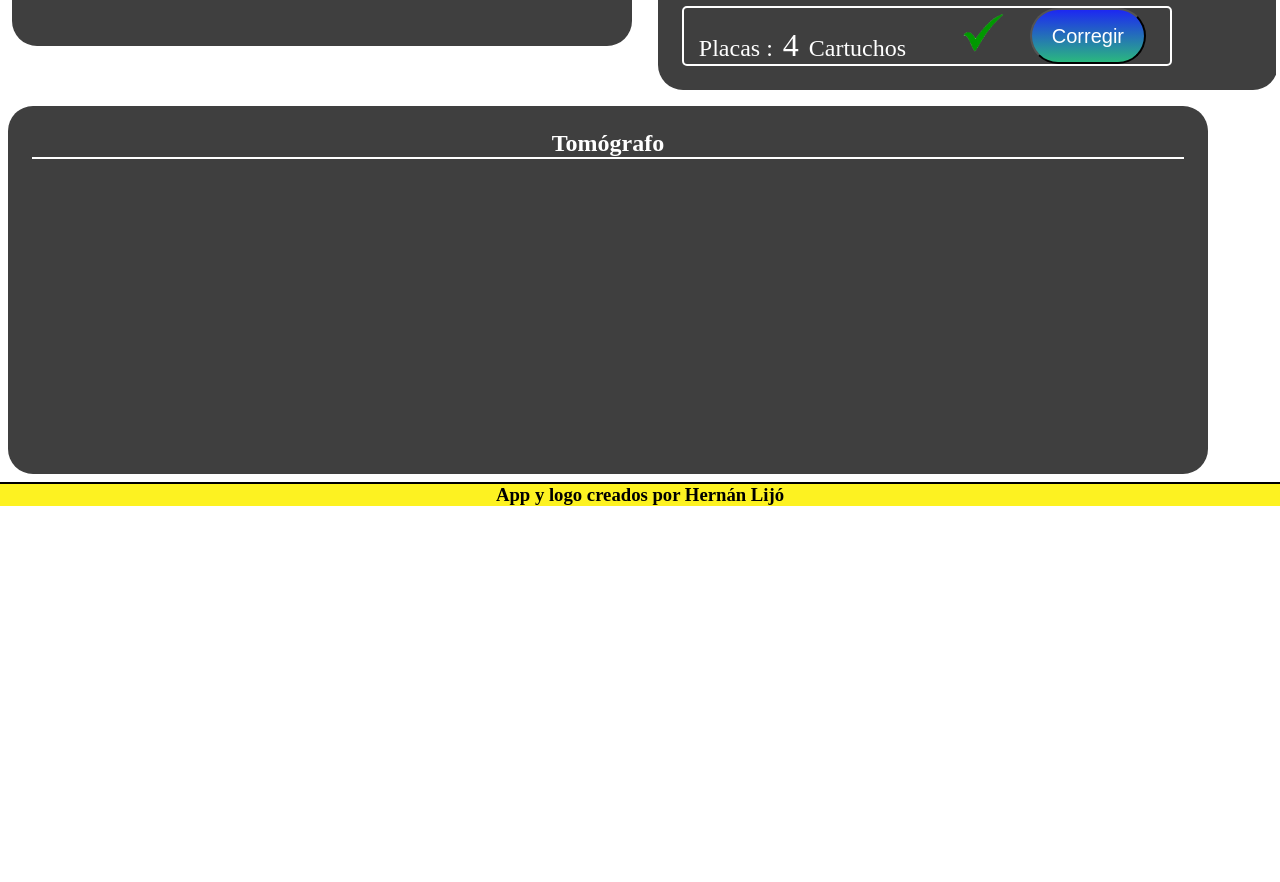
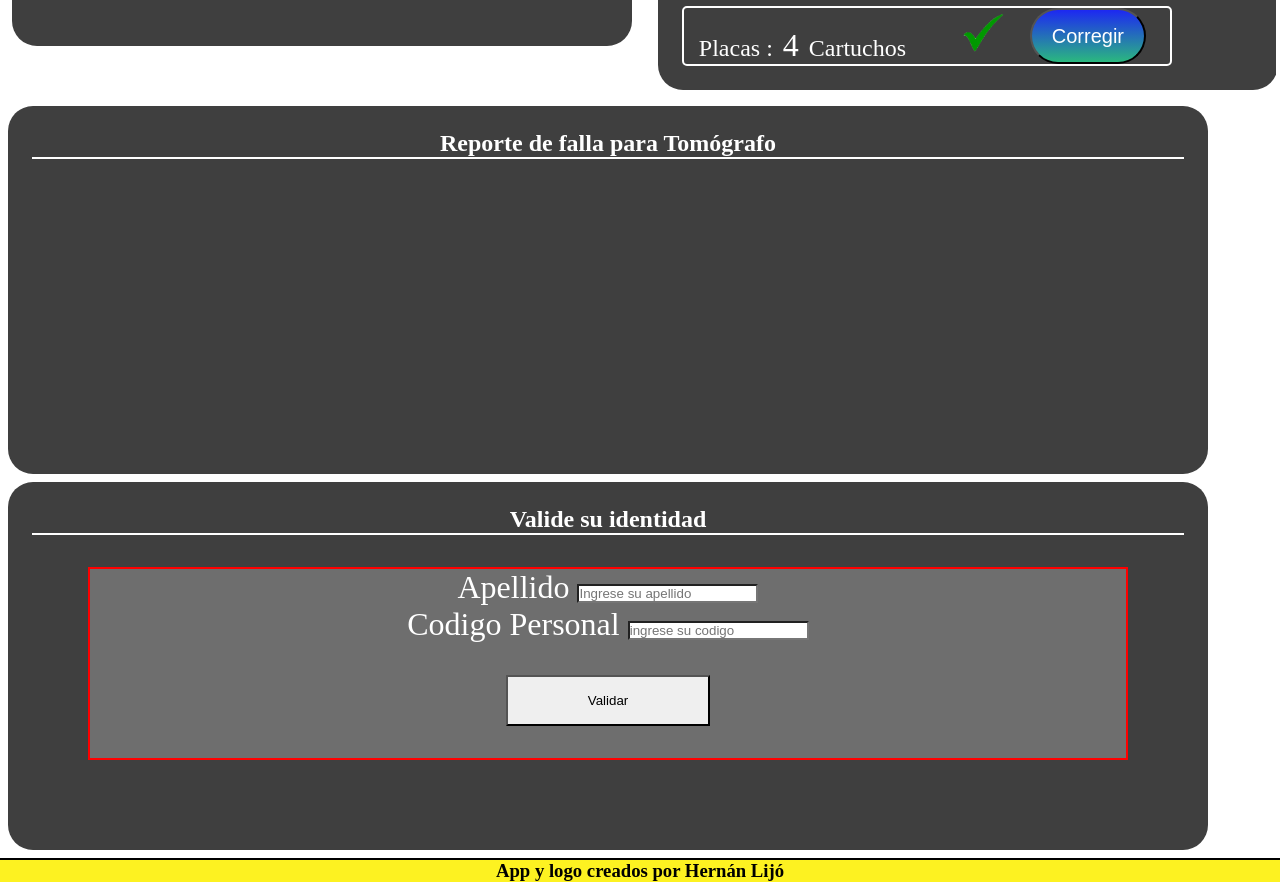
Before and after one commit to Lijo-Hernan/pasesapp, a React (Vite) app: page / in a window 1280 px wide. Shown: the part 906-1788 px from the top of the page. Before the commit the page ends 1412 px from the top, so only its background shows below. Built offline with nearby package versions, Linux system fonts and the light colour scheme.

Commit message:
formularios

```diff
--- a/package.json
+++ b/package.json
@@ -10,6 +10,7 @@
     "preview": "vite preview"
   },
   "dependencies": {
+    "bootstrap": "^5.3.2",
     "react": "^18.2.0",
     "react-dom": "^18.2.0",
     "react-router-dom": "^6.22.0"
--- a/src/App.jsx
+++ b/src/App.jsx
@@ -4,6 +4,8 @@ import Header from './components/header/Header'
 import Footer from './components/footer/Footer'
 import ItemListContainer from './components/itemListContainer/ItemListContainer'
 import ItemDetailContainer from './components/itemDetailContainer/ItemDetailContainer'
+import ValidForm from './components/validForm/ValidForm'
+
 
 function App() {
   const [count, setCount] = useState(0)
@@ -19,6 +21,7 @@ function App() {
             </button>
           </div> */}
     <ItemDetailContainer/>
+    <ValidForm/>
     <Footer/>
     </>
   )
--- a/src/components/itemDetail/ItemDetail.jsx
+++ b/src/components/itemDetail/ItemDetail.jsx
@@ -6,7 +6,7 @@ const ItemDetail = ({eq}) => {
     return (
         <div className='container'>
             <section className='item__card'>
-            <h2 className='item__titulo'>{eq.nombre}</h2>
+            <h2 className='item__titulo'>Reporte de falla para {eq.nombre}</h2>
             </section>
         </div>
     );
--- a/src/components/itemListContainer/ItemListContainer.jsx
+++ b/src/components/itemListContainer/ItemListContainer.jsx
@@ -1,8 +1,5 @@
 import React, {useState,useEffect} from 'react';
-import './itemListContainer.css'
 import ItemList from '../itemList/ItemList';
-
-
 
 const ItemListContainer = () => {
 
--- /dev/null
+++ b/src/components/validForm/ValidForm.jsx
@@ -0,0 +1,27 @@
+import React from 'react';
+import './validForm.css'
+
+const ValidForm = () => {
+
+    return (
+
+    <div className='detailContainer'>
+        <section className='item__card'>
+                    <h2 className='item__titulo'>Valide su identidad</h2>
+            <form className='valid__form'>
+                <span>
+                    <label htmlFor="Apellido">Apellido   </label>
+                    <input type="text" id="Apellido" placeholder="Ingrese su apellido"/>
+                </span>
+                <span>
+                    <label htmlFor="Password">Codigo Personal   </label>
+                    <input type="password" id='Password' placeholder='ingrese su codigo'/>
+                </span>
+                <button type="submit" className='validar'>Validar</button>
+            </form>
+        </section>
+    </div>
+    );
+};
+
+export default ValidForm;
--- /dev/null
+++ b/src/components/validForm/validForm.css
@@ -0,0 +1,15 @@
+.valid__form {
+    display: flex;
+    align-self: center;
+    flex-direction: column;
+    border: red solid 2px;
+    font-size: 2rem;
+    align-items: center;
+    width: 90%;
+    background: rgb(110, 110, 110)
+}
+
+.validar {
+    margin: 2rem;
+    padding: 1rem 5rem;
+}
```
Also changed, not shown: src/components/itemListContainer/itemListContainer.css (deleted), 1 other file (tests, documents, lock files or other folders).
